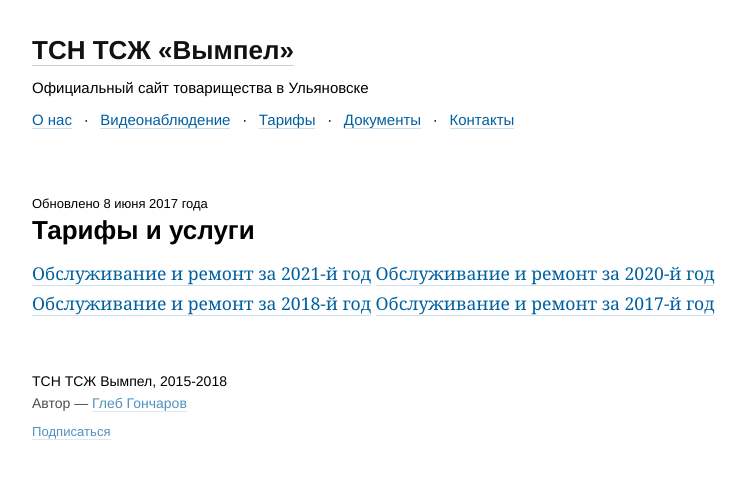
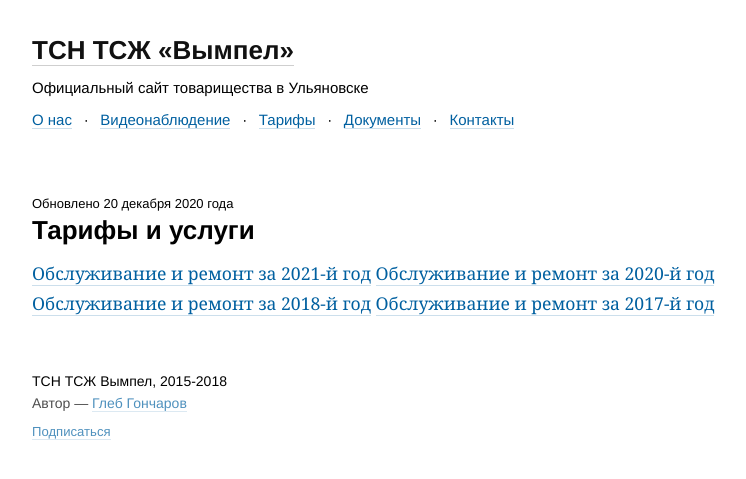
Before and after one commit to gongled/vympel, a Jekyll site: the page built from _pages/tariffs.md, in a window 1280 px wide. Shown: the top 479 px of the page, without its empty margins (108-854 px from the left). Built offline with Jekyll 4.4.1, drawn with Linux system fonts in a browser that asks for light colours.

Commit message:
Обновить даты постов

```diff
--- a/_pages/tariffs.md
+++ b/_pages/tariffs.md
@@ -1,6 +1,6 @@
 ---
 title: Тарифы и услуги
-updated: 2017-06-08
+updated: 2020-12-20
 ---
 
 [Обслуживание и ремонт за 2021-й год](/docs/company/Тариф_на_обслуживание_и_ремонт_в_2021.pdf)
```
Also changed, not shown: _pages/docs.md (+1 -1 lines).
